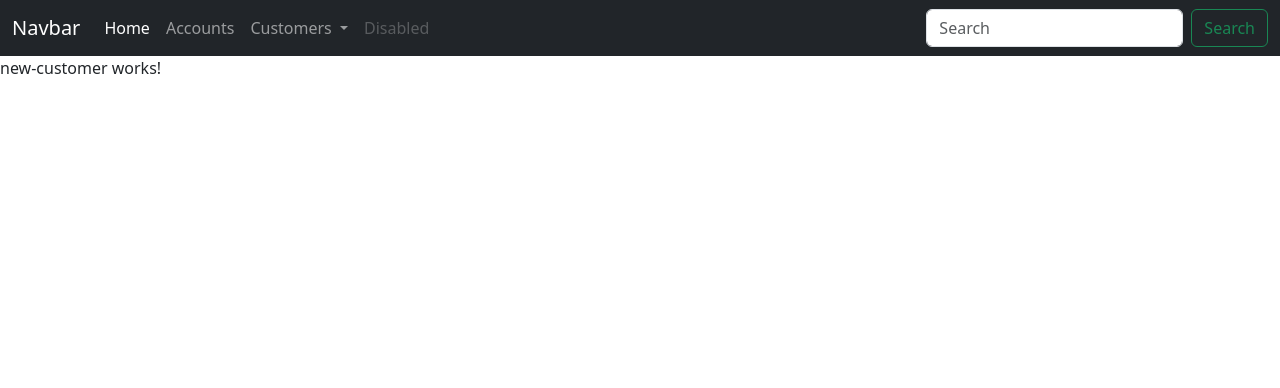
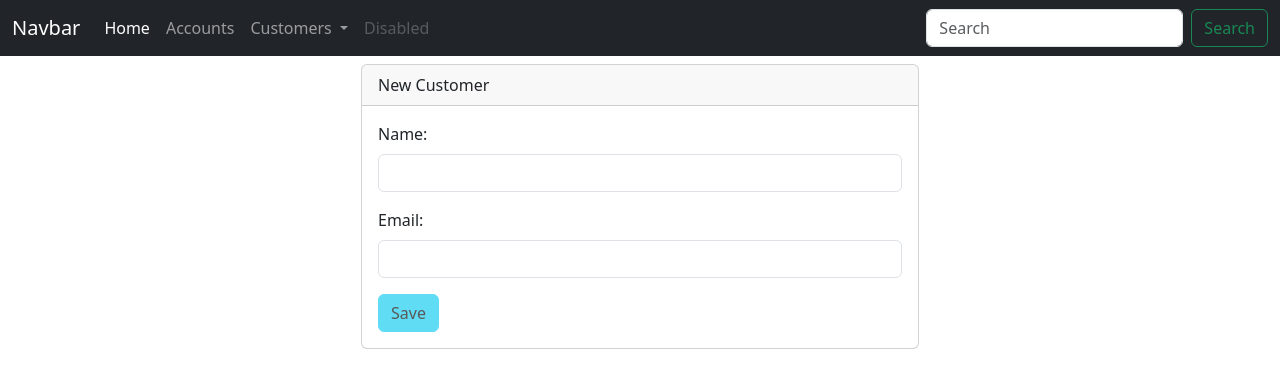
Before and after one commit to ysfelhamri/digital_banking_app_front, an Angular app: page /new-customer in a window 1280 px wide. Shown: the top 388 px of the page. Built offline with nearby package versions, Linux system fonts and the light colour scheme.

Commit message:
Added saving a new customer

```diff
--- a/src/app/new-customer/new-customer.component.html
+++ b/src/app/new-customer/new-customer.component.html
@@ -1 +1,30 @@
-<p>new-customer works!</p>
+<div class="container">
+  <div class="card col-md-6 offset-3 mt-2">
+    <div class="card-header">New Customer</div>
+    <div class="card-body">
+      <form [formGroup]="newCustomerFormGroup" (ngSubmit)="handleSaveCustomer()">
+        <div class="mb-3">
+          <label class="form-label">Name:</label>
+          <input type="text" formControlName="name" class="form-control">
+          <span class="text-danger"
+                *ngIf="newCustomerFormGroup.controls['name'].touched
+                && newCustomerFormGroup.controls['name'].errors
+                && newCustomerFormGroup.controls['name'].errors!['required']">
+            Name is Required
+          </span>
+        </div>
+        <div class="mb-3">
+          <label class="form-label">Email:</label>
+          <input type="text" formControlName="email" class="form-control">
+          <span class="text-danger"
+                *ngIf="newCustomerFormGroup.controls['email'].touched
+                && newCustomerFormGroup.controls['email'].errors
+                && newCustomerFormGroup.controls['email'].errors!['email']">
+            Email is not valid
+          </span>
+        </div>
+        <button [disabled]="!newCustomerFormGroup.valid" class="btn btn-info">Save</button>
+      </form>
+    </div>
+  </div>
+</div>
--- a/src/app/new-customer/new-customer.component.ts
+++ b/src/app/new-customer/new-customer.component.ts
@@ -1,4 +1,8 @@
-import { Component } from '@angular/core';
+import {Component, OnInit} from '@angular/core';
+import {FormBuilder, FormGroup, Validators} from '@angular/forms';
+import {CustomerService} from '../services/customer.service';
+import {Router} from '@angular/router';
+import {Customer} from '../model/customer.model';
 
 @Component({
   selector: 'app-new-customer',
@@ -6,6 +10,28 @@
   templateUrl: './new-customer.component.html',
   styleUrl: './new-customer.component.css'
 })
-export class NewCustomerComponent {
+export class NewCustomerComponent implements OnInit{
+  newCustomerFormGroup! : FormGroup;
+  constructor(private fb : FormBuilder, private customerService:CustomerService, private router:Router) { }
 
+  ngOnInit(): void {
+    this.newCustomerFormGroup=this.fb.group({
+      name : this.fb.control(null, [Validators.required, Validators.minLength(4)]),
+      email : this.fb.control(null,[Validators.required, Validators.email])
+    });
+  }
+
+  handleSaveCustomer() {
+    let customer:Customer=this.newCustomerFormGroup.value;
+    this.customerService.saveCustomer(customer).subscribe({
+      next : data=>{
+        alert("Customer has been successfully saved!");
+        //this.newCustomerFormGroup.reset();
+        this.router.navigateByUrl("/customers");
+      },
+      error : err => {
+        console.log(err);
+      }
+    });
+  }
 }
--- a/src/app/services/customer.service.ts
+++ b/src/app/services/customer.service.ts
@@ -18,6 +18,7 @@
     return this.http.get<Array<Customer>>(environment.backendHost+"/customers/search?keyword="+keyword)
   }
   public saveCustomer(customer: Customer):Observable<Customer>{
+    customer.id = 0
     return this.http.post<Customer>(environment.backendHost+"/customers",customer);
   }
   public deleteCustomer(id: number){
```
